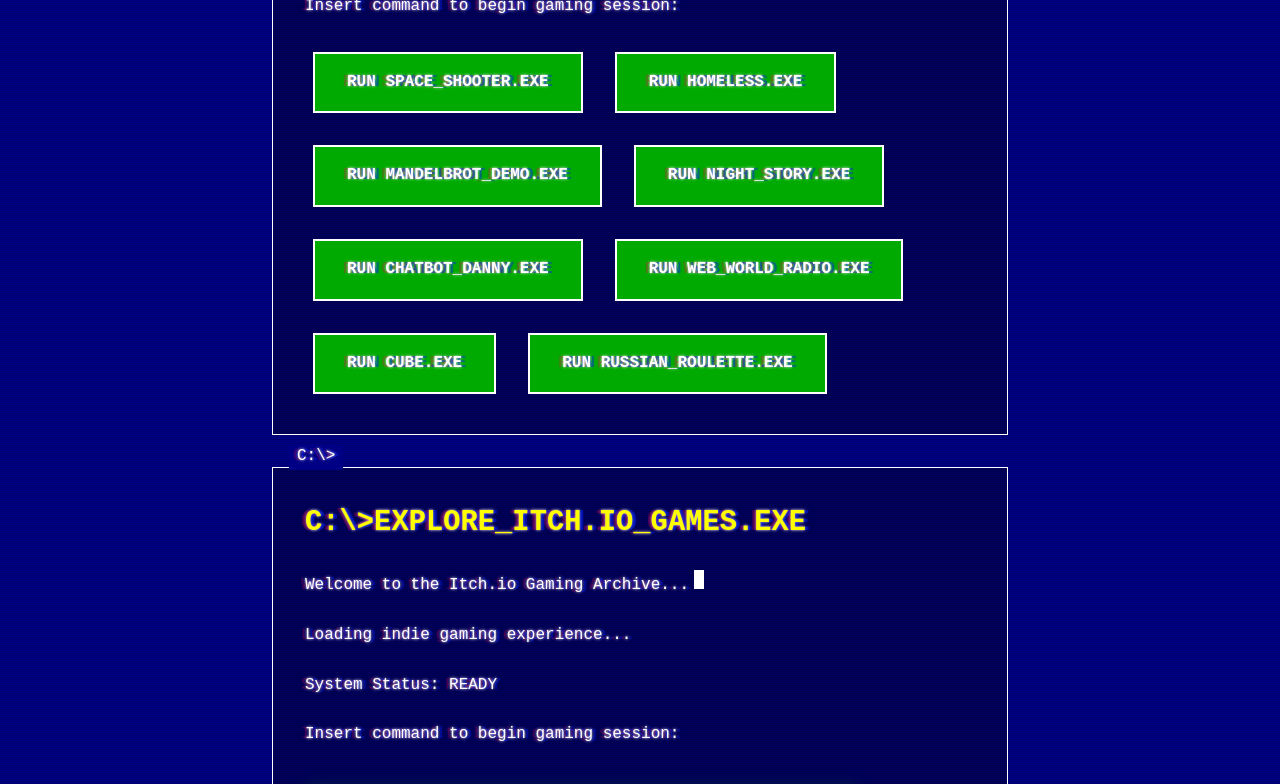
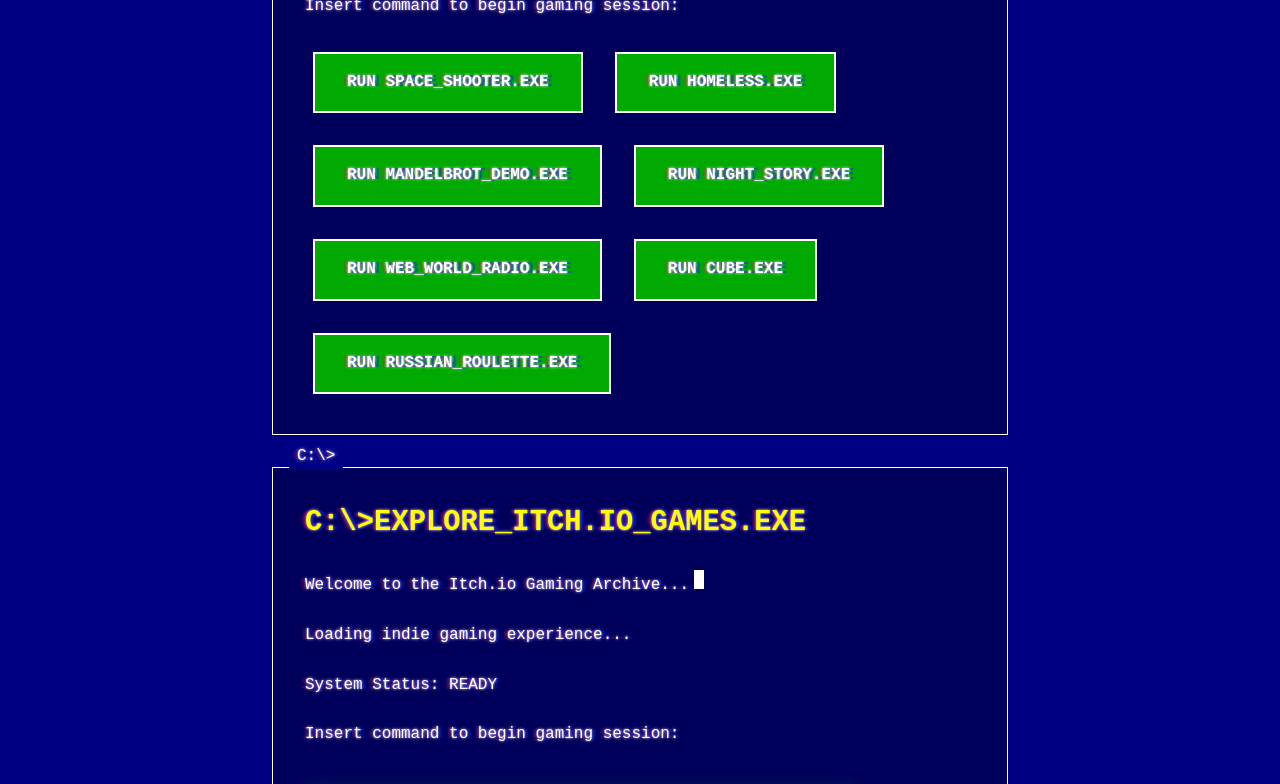
Before and after one commit to ronblue77/Retro-Dev-Ronen.github.io, a Jekyll site: the page index.html, which Jekyll copies as it is, in a window 1280 px wide and 900 px high, scrolled down 2350 px, cut to the strip 0-784 px from the top of the window. Built offline with Jekyll 4.4.1, drawn with Linux system fonts in a browser that asks for light colours.

Commit message:
removed chatbot danny from site

```diff
--- a/index.html
+++ b/index.html
@@ -348,7 +348,7 @@
                     <a href="webgames/mandelbrot/mandelbrot.html" class="btn">RUN MANDELBROT_DEMO.EXE</a>
                     <a href="webgames/night-story/game.html" class="btn">RUN NIGHT_STORY.EXE</a>
                     <!-- <a href="webgames/p-hospital-game/phospital.html" class="btn">RUN PSYCHIATRIC_HOSPITAL_SIMULATOR.EXE</a> -->
-                    <a href="chatbot-danny-desc.html" class="btn">RUN CHATBOT_DANNY.EXE</a>
+                    <!-- <a href="chatbot-danny-desc.html" class="btn">RUN CHATBOT_DANNY.EXE</a> -->
                     <a href="webgames/web-radio/index.html" class="btn">RUN WEB_WORLD_RADIO.EXE</a>
                     <a href="webgames/cube/cube.html" class="btn">RUN CUBE.EXE</a>
                     <a href="webgames/russian/russian.html" class="btn">RUN RUSSIAN_ROULETTE.EXE</a>
```
Also changed, not shown: archive/2024-11-27-protected-housing.md (renamed from arvhive/2024-11-27-protected-housing.md), archive/2024-11-27-why-do-i-even-bother.md (renamed from arvhive/2024-11-27-why-do-i-even-bother.md), archive/2024-11-28-scums-and-creeps-of-irc.md (renamed from arvhive/2024-11-28-scums-and-creeps-of-irc.md), archive/chatbot-danny-desc.html (renamed from chatbot-danny-desc.html), archive/chatbot-danny/chatbot.html (renamed from webgames/chatbot-danny/chatbot.html), archive/chatbot-danny/chatbot.js (renamed from webgames/chatbot-danny/chatbot.js), archive/chatbot-danny/database.txt (renamed from webgames/chatbot-danny/database.txt), archive/chatbot-danny/swapwords.txt (renamed from webgames/chatbot-danny/swapwords.txt), archive/p-hospital-game/phospital.html (renamed from arvhive/p-hospital-game/phospital.html), 2 other files.
